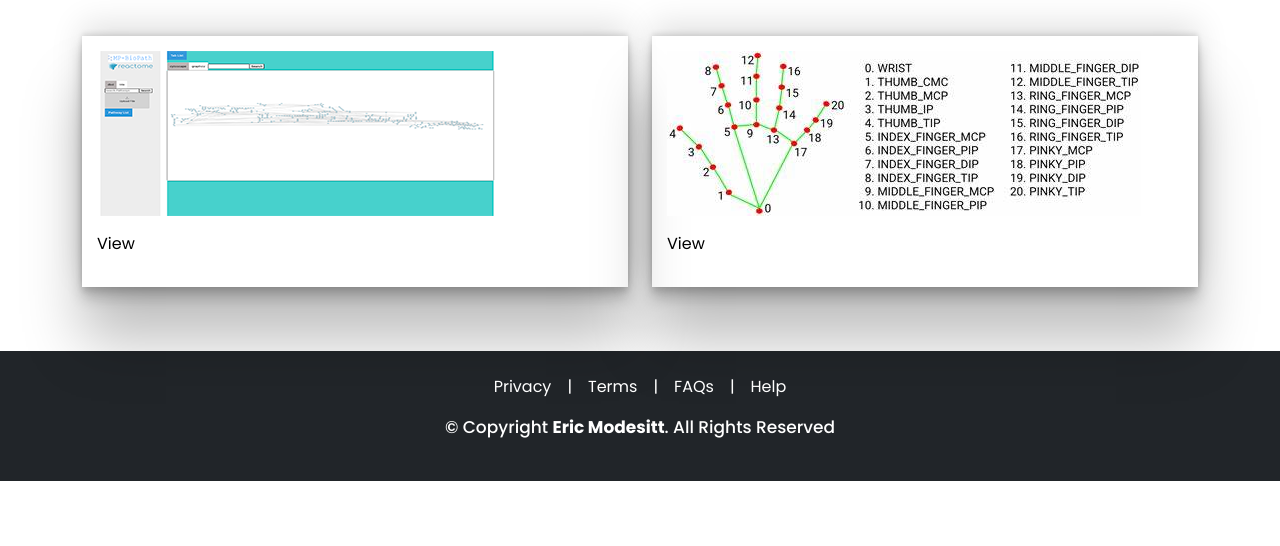
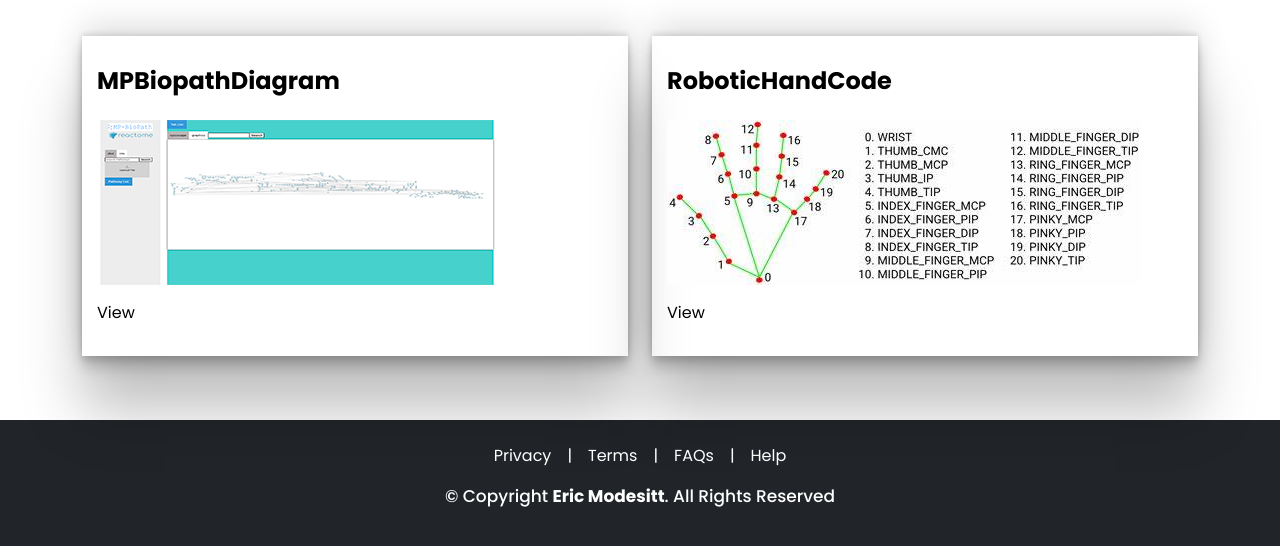
Before and after one commit to mdshukur/ericmodesitt, a plain HTML site: page portfolio.html in a window 1280 px wide. Shown: the part 288-834 px from the top of the page. Before the commit the page ends 800 px from the top, so only its background shows below. Drawn offline with nearby package versions, Linux system fonts and the light colour scheme.

Commit message:
Update portfolio.html

```diff
--- a/portfolio.html
+++ b/portfolio.html
@@ -56,6 +56,7 @@
         <div class="row">
             <div class="col-md-6">
                 <div class="portfolios my-3 wow fadeInLeft">
+                    <h4 class="py-3">MPBiopathDiagram</h4>
                     <img class="img-fluid" src="img/first_portfolio.png" alt="img">
                     <div class="link py-3">
                         <a target="_blank" href="https://github.com/reactome/MPBiopathDiagram">View</a>
@@ -64,6 +65,7 @@
             </div>
             <div class="col-md-6">
                 <div class="portfolios wow fadeInRight  my-3">
+                     <h4 class="py-3">RoboticHandCode</h4>
                     <img class="img-fluid" src="img/2nd_portfolio.jpeg" alt="img">
                     <div class="link py-3">
                         <a target="_blank" href="https://github.com/ModeEric/RoboticHandCode">View</a>
```
